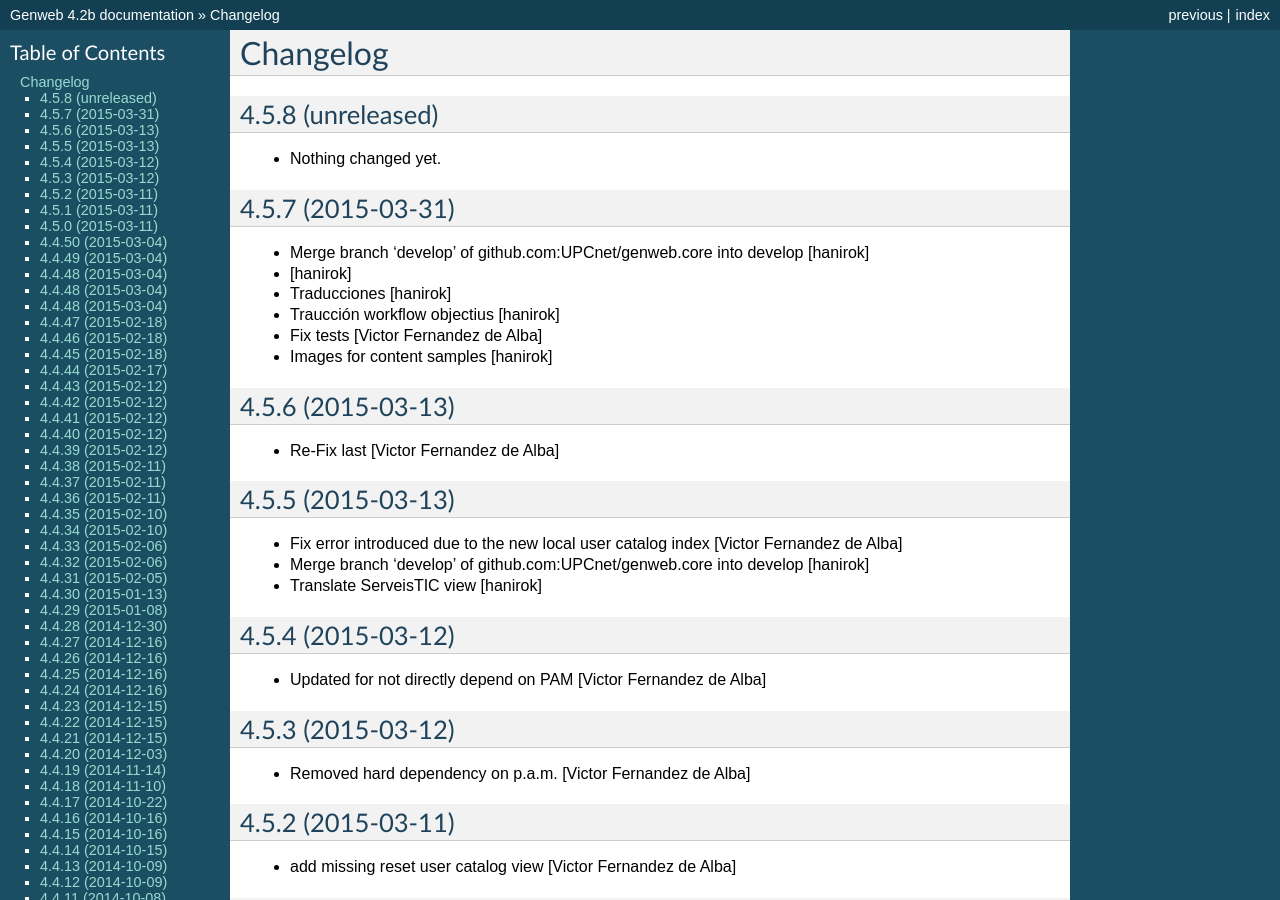
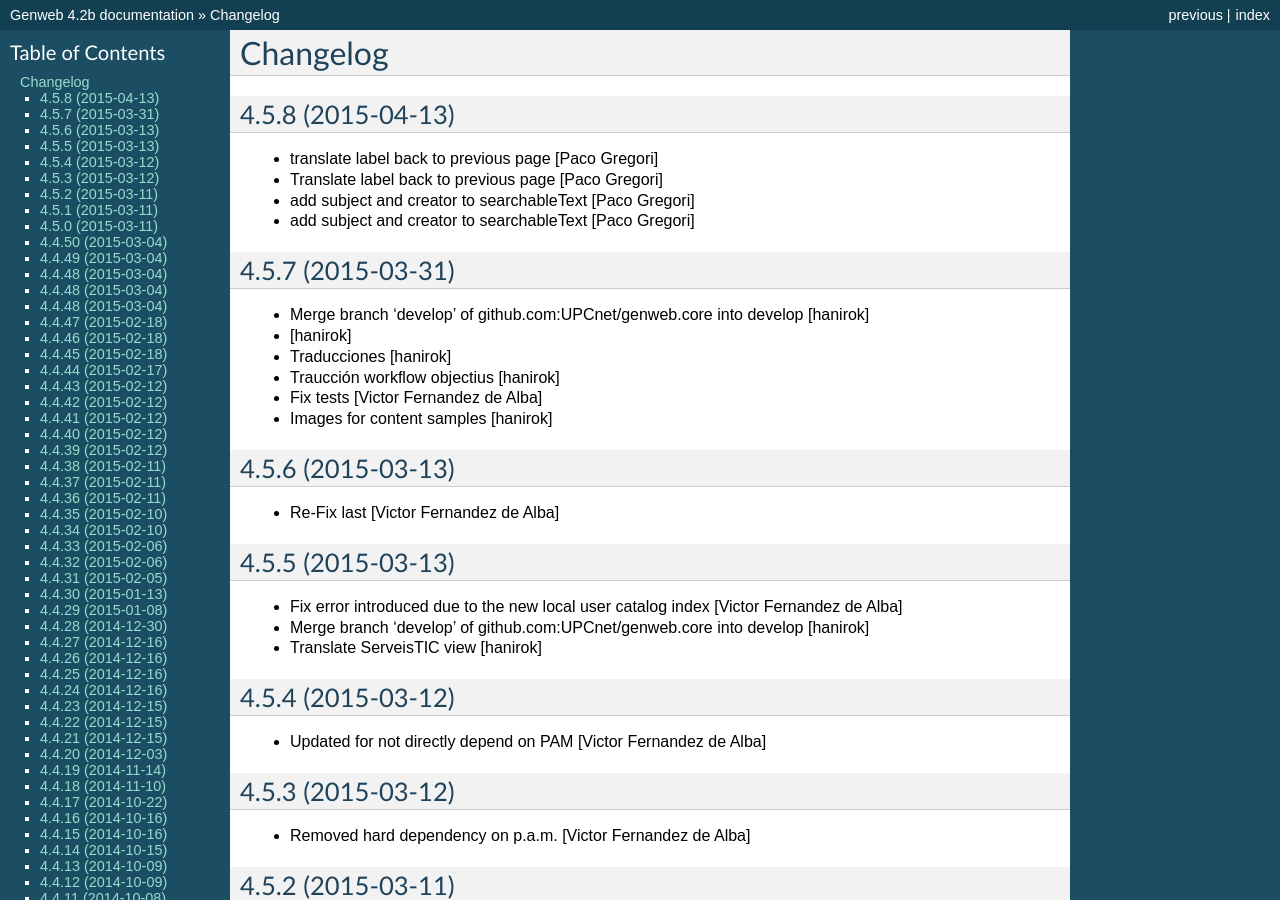
Before and after one commit to UPCnet/genweb.core, a Sphinx documentation site: the page built from docs/HISTORY.rst, in a window 1280 px wide and 900 px high. Built offline with Sphinx 7.4.7, drawn with Linux system fonts in a browser that asks for light colours.

Commit message:
Preparing release 4.5.8

```diff
--- a/docs/HISTORY.rst
+++ b/docs/HISTORY.rst
@@ -1,11 +1,13 @@
 Changelog
 =========
 
-4.5.8 (unreleased)
+4.5.8 (2015-04-13)
 ------------------
 
-- Nothing changed yet.
-
+* translate label back to previous page [Paco Gregori]
+* Translate label back to previous page [Paco Gregori]
+* add subject and creator to searchableText [Paco Gregori]
+* add subject and creator to searchableText [Paco Gregori]
 
 4.5.7 (2015-03-31)
 ------------------
--- a/setup.py
+++ b/setup.py
@@ -1,7 +1,7 @@
 from setuptools import setup, find_packages
 import os
 
-version = '4.5.8.dev0'
+version = '4.5.8'
 
 README = open("README.rst").read()
 HISTORY = open(os.path.join("docs", "HISTORY.rst")).read()
```
